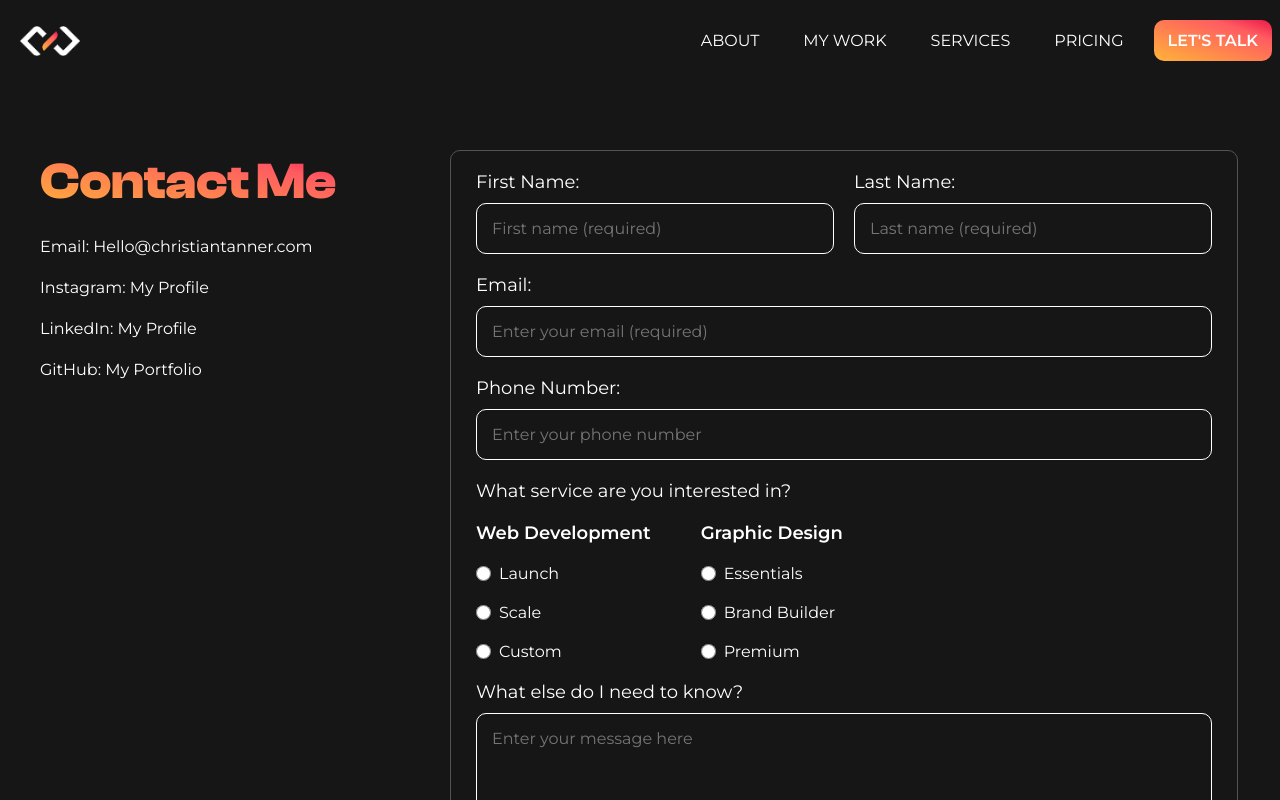
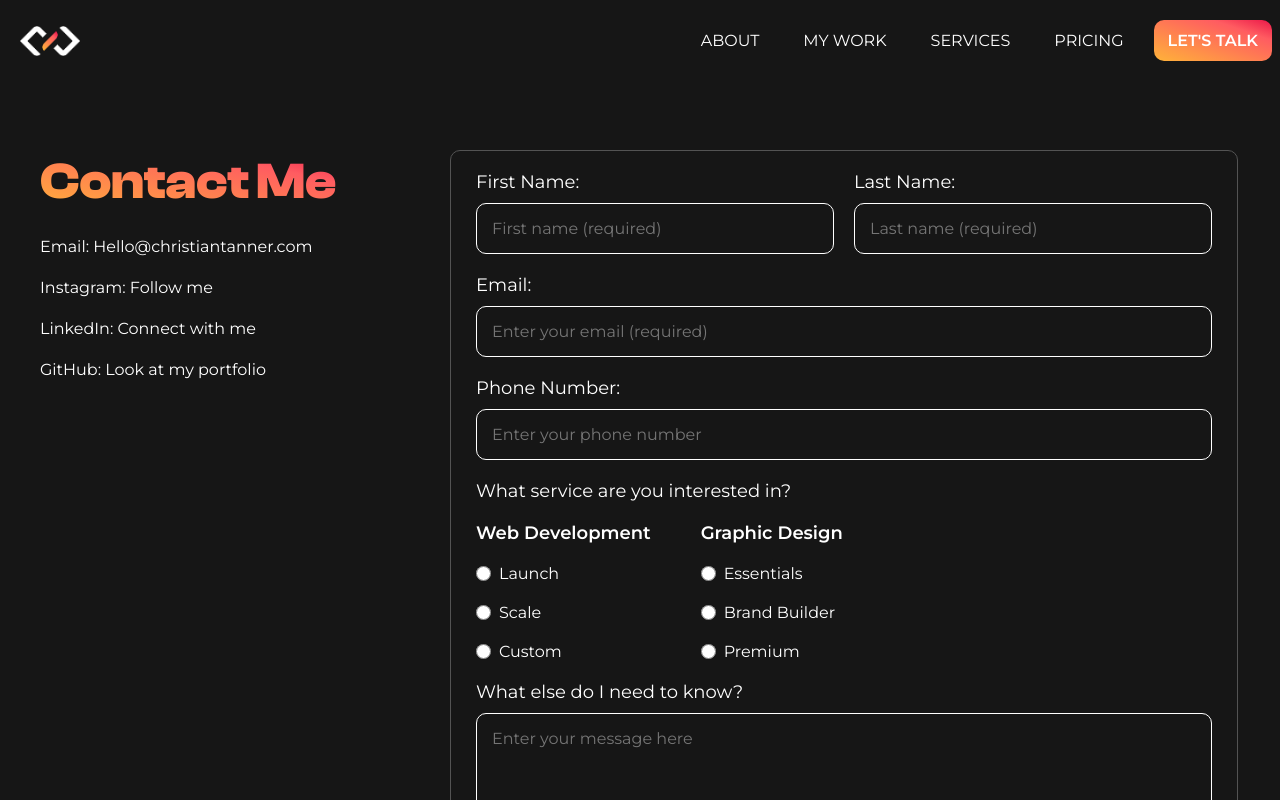
Before and after one commit to ChristianCurtis06/christiantannerWebApp, a React (Vite) app: page /contact in a window 1280 px wide. Shown: the top 800 px of the page. Built offline with nearby package versions, Linux system fonts and the light colour scheme.

Commit message:
Updated contact links

```diff
--- a/src/components/Contact.tsx
+++ b/src/components/Contact.tsx
@@ -66,9 +66,9 @@ const ContactForm: React.FC = () => {
                     <div className="contact-col" id="contact-info">
                         <h2 className="section-header" id="contact-me-header">Contact Me</h2>
                         <p>Email: <a href="mailto:hello@christiantanner.com">Hello@christiantanner.com</a></p>
-                        <p>Instagram: <a href="https://www.instagram.com/christiantannerdev/">My Profile</a></p>
-                        <p>LinkedIn: <a href="https://www.linkedin.com/in/christian-curtis-113436326/">My Profile</a></p>
-                        <p>GitHub: <a href="https://github.com/ChristianCurtis06">My Portfolio</a></p>
+                        <p>Instagram: <a href="https://www.instagram.com/christiantannerdev/">Follow me</a></p>
+                        <p>LinkedIn: <a href="https://www.linkedin.com/in/christian-curtis-113436326/">Connect with me</a></p>
+                        <p>GitHub: <a href="https://github.com/ChristianCurtis06">Look at my portfolio</a></p>
                     </div>
 
                     <div className="contact-col" id="contact-form">
```
